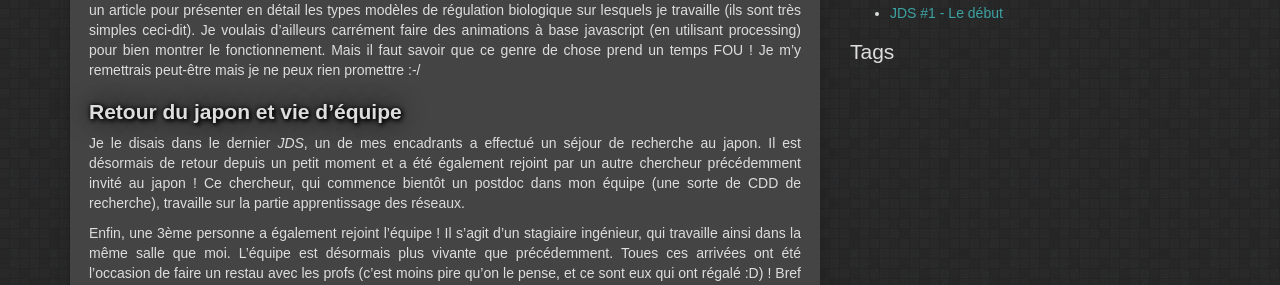
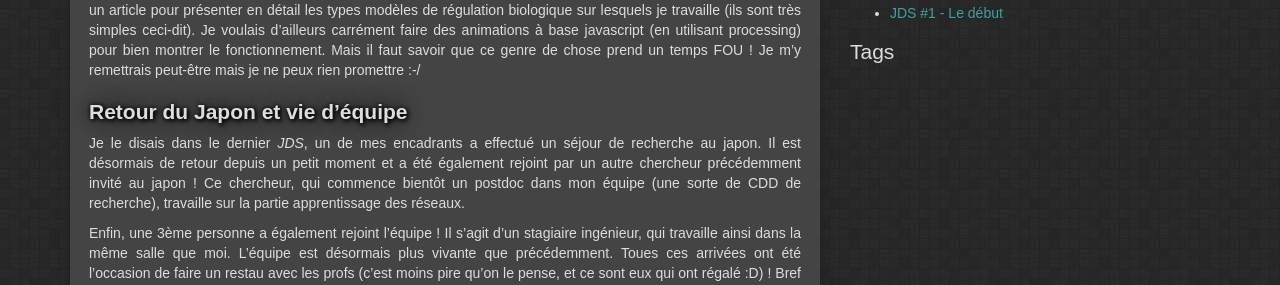
Before and after one commit to smbct/smbct.github.io, a Jekyll site: the page built from _posts/2018-04-23-journal-3.markdown, in a window 1280 px wide and 900 px high. Shown: the part 222-507 px from the top of the window. Built offline with Jekyll 4.4.1, drawn with Linux system fonts in a browser that asks for light colours; comment, search, counter and statistics services are not loaded.

Commit message:
jds 3 coquille

```diff
--- a/_posts/2018-04-23-journal-3.markdown
+++ b/_posts/2018-04-23-journal-3.markdown
@@ -8,7 +8,7 @@ comments: true
 
 Hey ! ça fait encore un petit moment que je n'avais pas mis à jour ce blog :o En réalité, mon objectif était d'écrire un article pour présenter en détail les types modèles de régulation biologique sur lesquels je travaille (ils sont très simples ceci-dit). Je voulais d'ailleurs carrément faire des animations à base javascript (en utilisant processing) pour bien montrer le fonctionnement. Mais il faut savoir que ce genre de chose prend un temps FOU ! Je m'y remettrais peut-être mais je ne peux rien promettre :-/
 
-## Retour du japon et vie d'équipe
+## Retour du Japon et vie d'équipe
 
 Je le disais dans le dernier *JDS*, un de mes encadrants a effectué un séjour de recherche au japon. Il est désormais de retour depuis un petit moment et a été également rejoint par un autre chercheur précédemment invité au japon ! Ce chercheur, qui commence bientôt un postdoc dans mon équipe (une sorte de CDD de recherche), travaille sur la partie apprentissage des réseaux.
 
```
